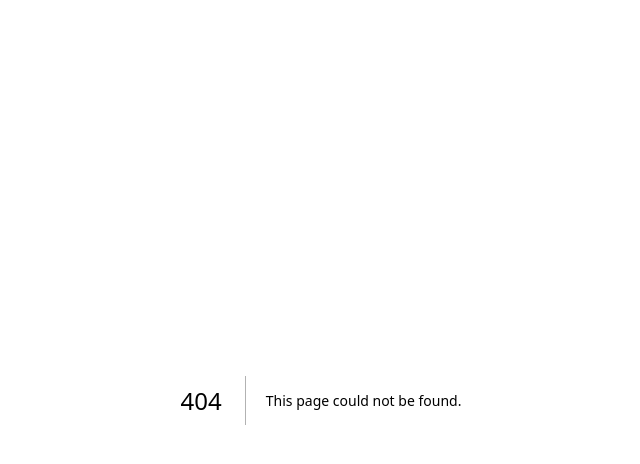
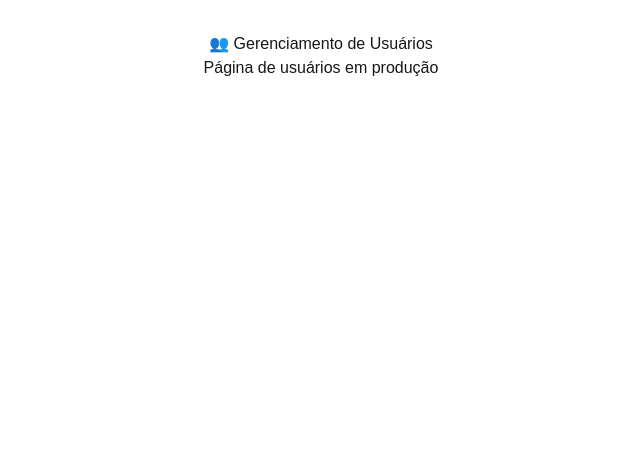
Before and after one commit to kairolopes/iaezap6, a Next.js app: page /admin-users in a window 1280 px wide. Before the commit this address had no page. Shown: the top 464 px of the page, without its empty margins (319-959 px from the left). Built offline with nearby package versions, Linux system fonts and the light colour scheme.

Commit message:
Add test route /admin-users to bypass Next.js dashboard subdirectory bug

```diff
--- /dev/null
+++ b/src/app/admin-users/page.tsx
@@ -0,0 +1,10 @@
+'use client';
+
+export default function AdminUsersPage() {
+  return (
+    <div style={{ padding: '32px', textAlign: 'center' }}>
+      <h1>👥 Gerenciamento de Usuários</h1>
+      <p>Página de usuários em produção</p>
+    </div>
+  );
+}
```
